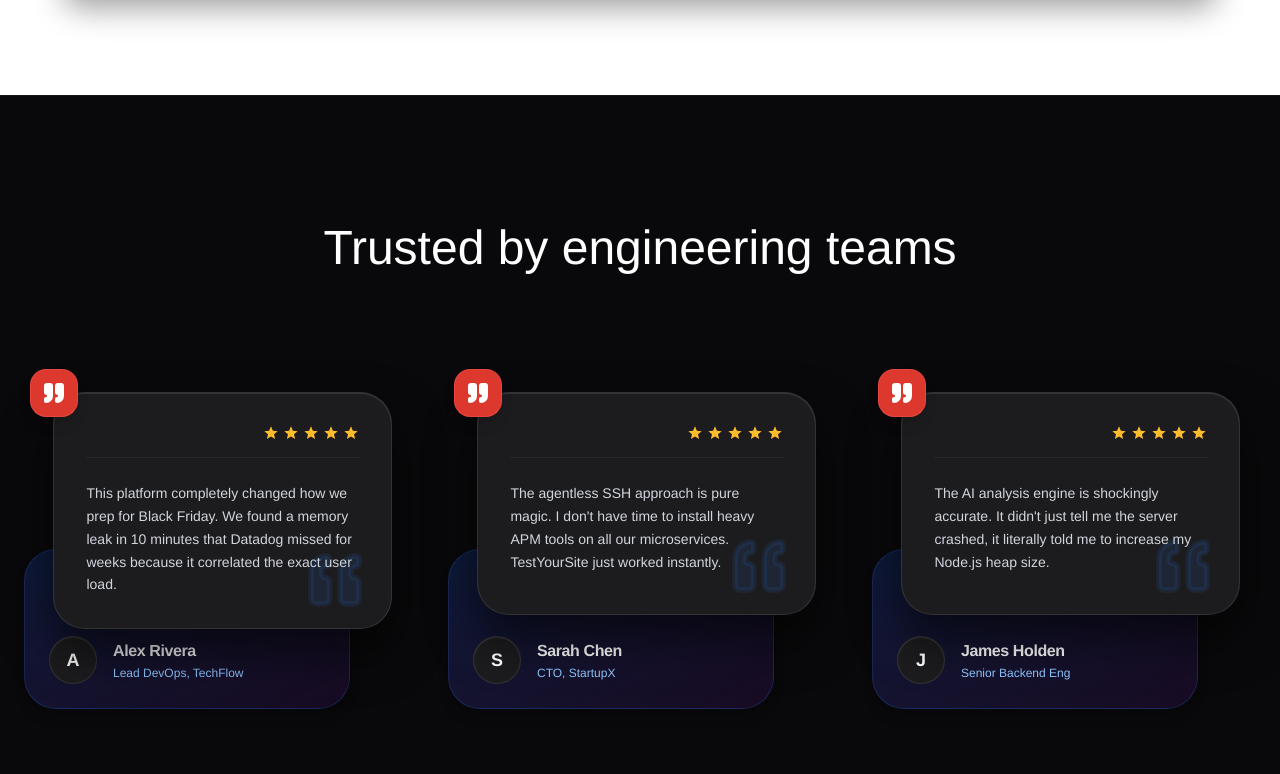
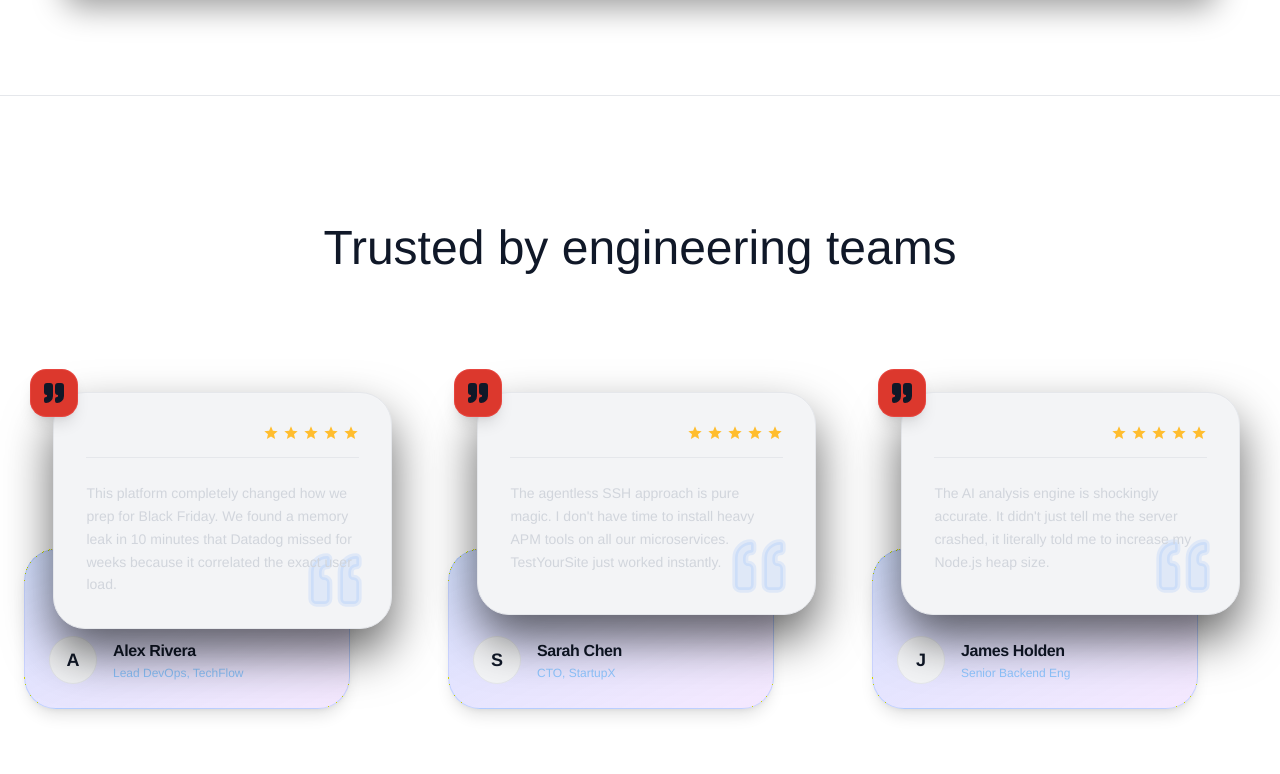
Before and after one commit to SoumyaranjanDS/testyoursite, a React (Vite) app in the folder frontend/: page / in a window 1280 px wide. Shown: the part 6266-7040 px from the top of the page. Built offline with nearby package versions, Linux system fonts and the light colour scheme.

Commit message:
Update Testimonials.jsx

```diff
--- a/frontend/src/components/home/Testimonials.jsx
+++ b/frontend/src/components/home/Testimonials.jsx
@@ -26,11 +26,11 @@ const Testimonials = () => {
   return (
     <section
       id="testimonials"
-      className="py-32 bg-[#09090b] relative border-t border-white/5 overflow-hidden"
+      className="py-32 bg-white dark:bg-[#09090b] relative border-t border-gray-200 dark:border-white/5 overflow-hidden"
     >
       <div className="max-w-7xl mx-auto px-6">
         <div className="text-center mb-24 relative z-10">
-          <h2 className="text-4xl md:text-5xl font-medium text-white mb-4 font-heading">
+          <h2 className="text-4xl md:text-5xl font-medium text-gray-900 dark:text-white mb-4 font-heading">
             Trusted by engineering teams
           </h2>
         </div>
@@ -41,11 +41,11 @@ const Testimonials = () => {
               {/* Back Layer (Author Info) */}
               <div className="absolute bottom-0 left-0 w-[85%] h-[160px] bg-gradient-to-br from-blue-600/20 to-purple-600/10 border border-blue-500/20 rounded-[2rem] flex items-end p-6 z-0 shadow-lg group-hover:from-blue-600/30 group-hover:to-purple-600/20 transition-colors duration-500">
                 <div className="flex items-center gap-4 w-full">
-                  <div className="w-12 h-12 rounded-full bg-[#1c1c1e] border border-white/10 flex items-center justify-center text-lg font-bold text-white shadow-[inset_0_1px_0_rgba(255,255,255,0.1)] shrink-0 z-10">
+                  <div className="w-12 h-12 rounded-full bg-gray-100 dark:bg-[#1c1c1e] border border-gray-200 dark:border-white/10 flex items-center justify-center text-lg font-bold text-gray-900 dark:text-white shadow-[inset_0_1px_0_rgba(255,255,255,0.1)] shrink-0 z-10">
                     {review.name.charAt(0)}
                   </div>
                   <div className="z-10 truncate">
-                    <div className="font-bold text-white text-base tracking-tight truncate">
+                    <div className="font-bold text-gray-900 dark:text-white text-base tracking-tight truncate">
                       {review.name}
                     </div>
                     <div className="text-xs text-blue-300 font-medium truncate mt-0.5">
@@ -56,10 +56,10 @@ const Testimonials = () => {
               </div>
 
               {/* Front Layer (Quote Box) */}
-              <div className="relative z-10 w-[92%] ml-auto bg-[#1c1c1e] border border-white/10 rounded-[2rem] p-8 shadow-[0_24px_48px_rgba(0,0,0,0.6),inset_0_1px_0_rgba(255,255,255,0.1)] group-hover:-translate-y-2 transition-transform duration-500">
+              <div className="relative z-10 w-[92%] ml-auto bg-gray-100 dark:bg-[#1c1c1e] border border-gray-200 dark:border-white/10 rounded-[2rem] p-8 shadow-[0_24px_48px_rgba(0,0,0,0.6),inset_0_1px_0_rgba(255,255,255,0.1)] group-hover:-translate-y-2 transition-transform duration-500">
                 {/* Floating Decorative Quote Mark (Top Left) */}
                 <div className="absolute -top-6 -left-6 w-12 h-12 bg-[#DC382D] rounded-2xl flex items-center justify-center shadow-lg border border-red-400/30 z-20">
-                  <Quote className="w-6 h-6 text-white fill-current" />
+                  <Quote className="w-6 h-6 text-gray-900 dark:text-white fill-current" />
                 </div>
 
                 {/* Decorative Quote Mark (Bottom Right) */}
@@ -68,7 +68,7 @@ const Testimonials = () => {
                 </div>
 
                 {/* Stars aligned to top right */}
-                <div className="flex items-center gap-1 mb-6 justify-end pb-4 border-b border-white/5 relative z-10">
+                <div className="flex items-center gap-1 mb-6 justify-end pb-4 border-b border-gray-200 dark:border-white/5 relative z-10">
                   {[1, 2, 3, 4, 5].map((star) => (
                     <svg
                       key={star}
```
